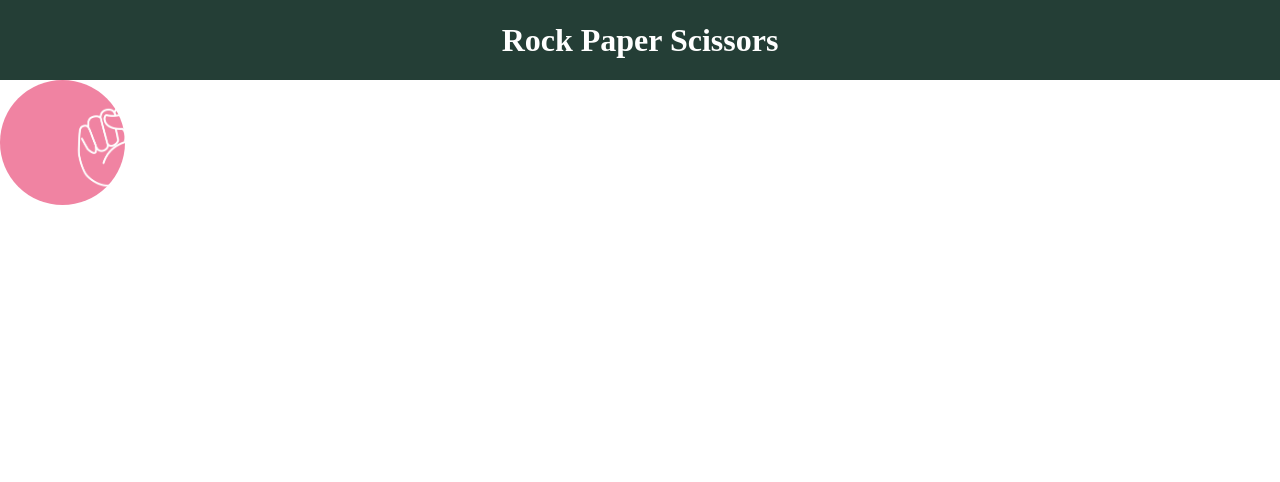
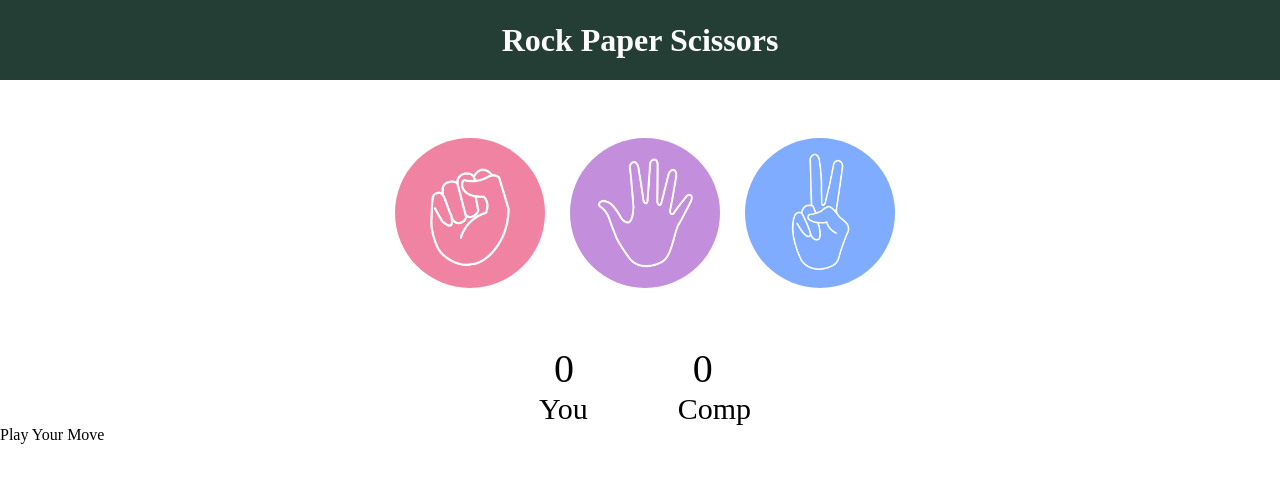
Before and after one commit to Sumit-2005/Rock-Paper-Scissors-Game, a plain HTML site: page index.html in a window 1280 px wide. Drawn offline with Linux system fonts and the light colour scheme.

Commit message:
Project underway

```diff
--- a/index.html
+++ b/index.html
@@ -16,16 +16,32 @@
         </header>
 
         <div class="imgs">
-            <div class="rock"></div>
-
-            <div class="paper">
-                <!-- <img src="paper.png" alt="paper"> -->
+            <div class="choice">
+                <img src="rock.png" id="rock">
             </div>
 
-            <div class="scissors">
-                <!-- <img src="scissors.png" alt="scissors"> -->
+            <div class="choice">
+                <img src="paper.png" id="paper">
             </div>
 
+            <div class="choice">
+                <img src="scissors.png" id="scissors">
+            </div>
+        </div>
+
+        <div class="scorecard">
+            <div class="score">
+                <p id="you">0</p>
+                <p>You</p>
+            </div>
+            <div class="score">
+                <p id="comp">0</p>
+                <p>Comp</p>
+            </div>
+        </div>
+
+        <div class="msg-container">
+            <p id="msg">Play Your Move</p>
         </div>
     </main>
 </body>
--- a/style.css
+++ b/style.css
@@ -12,23 +12,51 @@ header {
     align-items: center;
 }
 
-.rock {
-    background-image: url("rock.png");
-    height: 125px;
-    width: 125px;
-    border-radius: 50%;
-    background-color: black;
-    background-size: cover;
+.imgs {
+    display: flex;
+    justify-content: center;
+    align-items: center;
+    margin-top: 50px;
+
 }
 
-.paper {
-    height: 100px;
-    width: 100px;
+
+
+.choice {
+    height: 165px;
+    width: 165px;
+    border-radius: 50%;
+    display: flex;
+    justify-content: center;
+    align-items: center;
+    margin-left: 10px;
+}
+
+.choice:hover {
+    background-color: black;
+}
+
+img {
+    height: 150px;
+    width: 150px;
+    object-fit: cover;
     border-radius: 50%;
 }
 
-.scissors {
-    height: 100px;
-    width: 100px;
-    border-radius: 50%;
+.scorecard {
+    display: flex;
+    justify-content: center;
+    align-items: center;
 }
+
+.score {
+    margin-right: 40px;
+    margin-top: 50px;
+    font-size: 30px;
+    margin-left: 50px;
+}
+
+#you, #comp {
+    font-size: 40px;
+    margin-left: 15px;
+}
```
